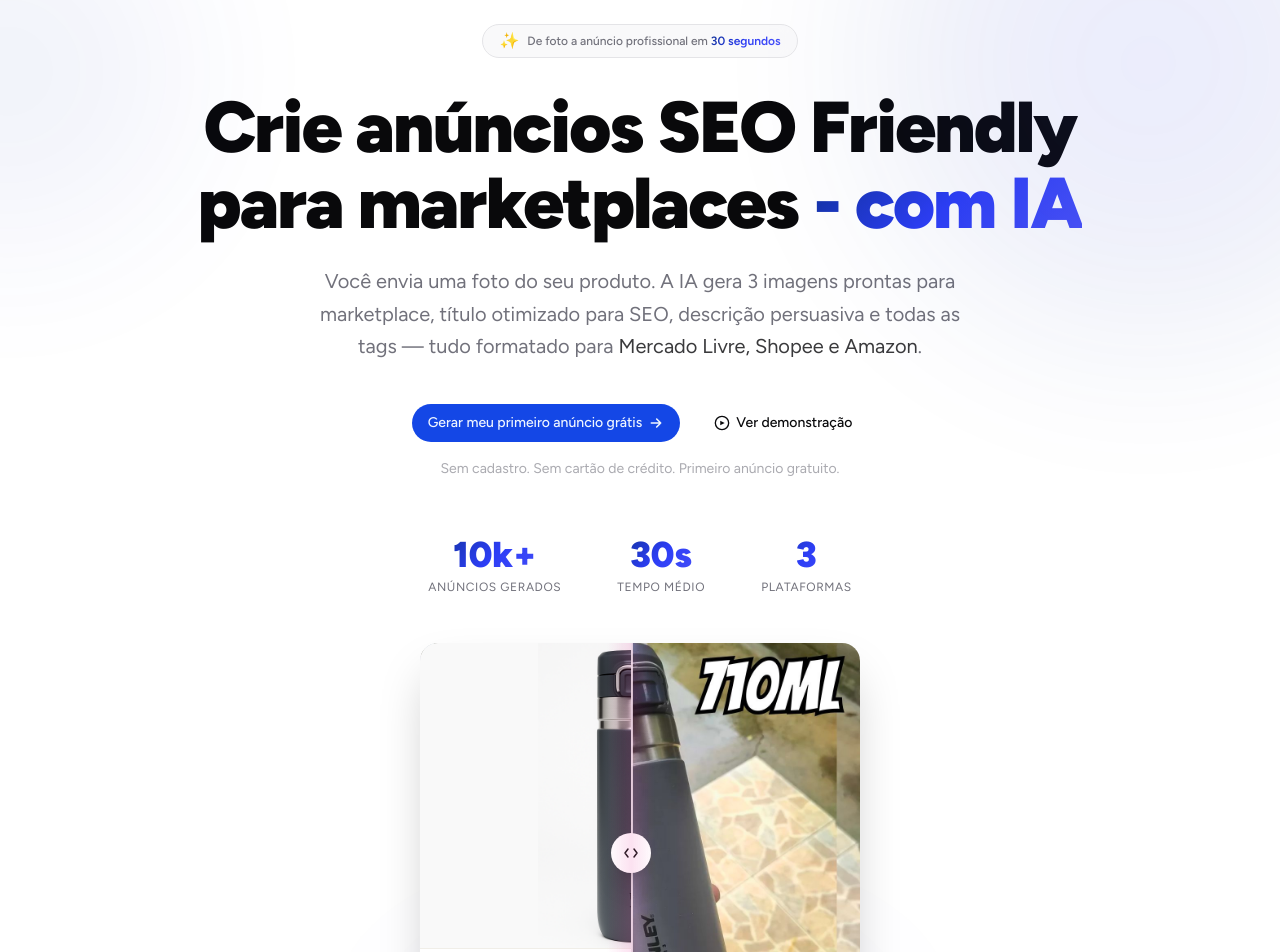
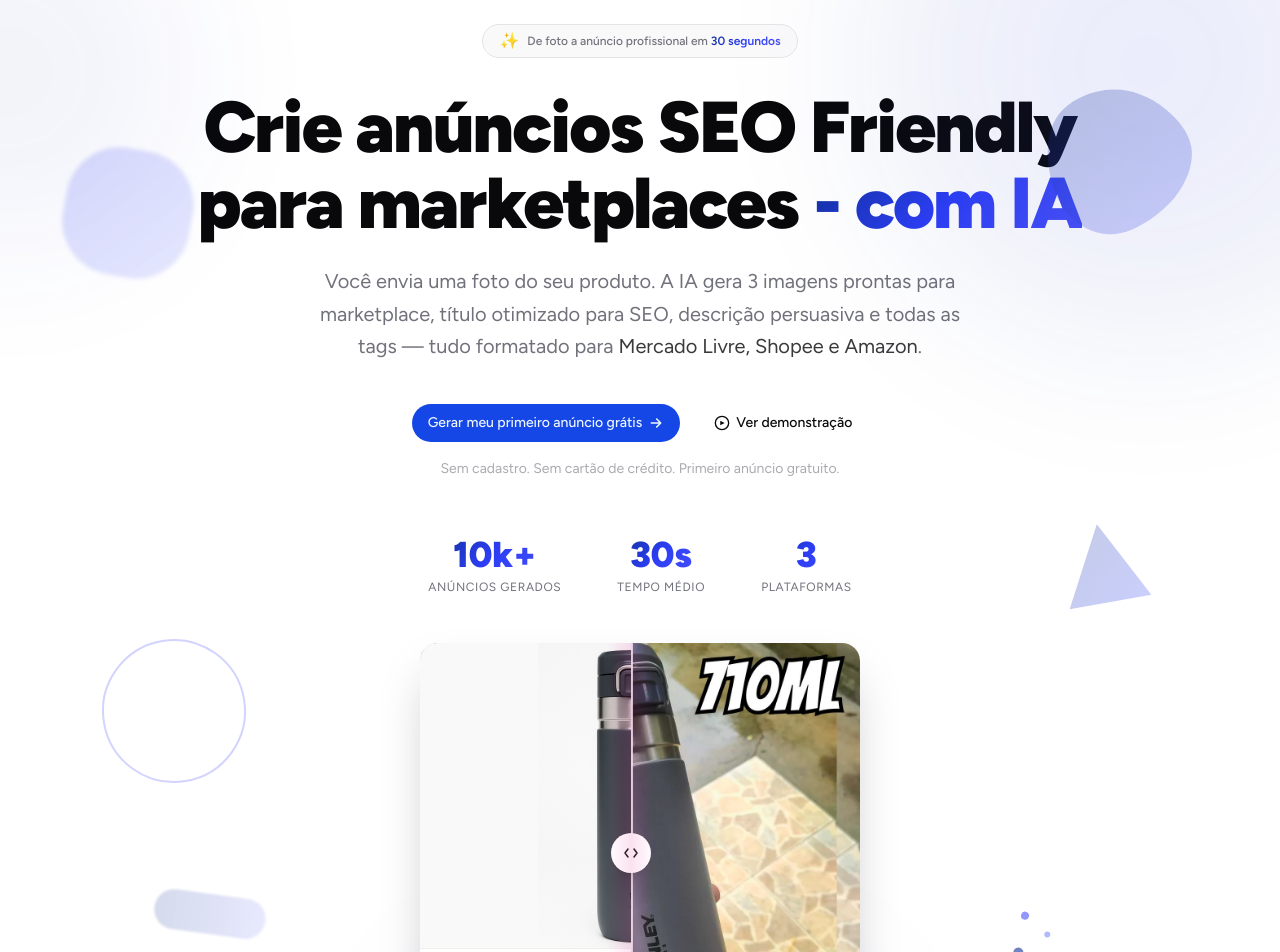
Before and after one commit to anunci-ai/lp, a Next.js app: page / in a window 1280 px wide. Shown: the part 140-1092 px from the top of the page. Built offline with nearby package versions, Linux system fonts and the light colour scheme.

Commit message:
feat: add floating shapes in hero section

```diff
--- /dev/null
+++ b/src/components/floating-shapes.tsx
@@ -0,0 +1,108 @@
+"use client";
+
+import { motion, useScroll, useTransform } from "framer-motion";
+import { useRef } from "react";
+
+export function FloatingShapes() {
+  const ref = useRef<HTMLDivElement>(null);
+  const { scrollYProgress } = useScroll({
+    target: ref,
+    offset: ["start start", "end start"],
+  });
+
+  const yFast = useTransform(scrollYProgress, [0, 1], [0, -180]);
+  const yMed = useTransform(scrollYProgress, [0, 1], [0, -120]);
+  const ySlow = useTransform(scrollYProgress, [0, 1], [0, -60]);
+
+  return (
+    <div
+      ref={ref}
+      aria-hidden="true"
+      className="pointer-events-none absolute inset-0 overflow-hidden"
+    >
+      {/* Organic blob — top-right */}
+      <motion.div
+        style={{ y: yMed }}
+        animate={{ rotate: [0, 12, 0], scale: [1, 1.06, 1] }}
+        transition={{ duration: 18, ease: "easeInOut", repeat: Infinity }}
+        className="absolute top-[12%] right-[6%] w-32 md:w-44 opacity-25"
+      >
+        <svg viewBox="0 0 200 200" className="w-full h-auto">
+          <defs>
+            <linearGradient id="floatBlob1" x1="0" y1="0" x2="1" y2="1">
+              <stop offset="0%" stopColor="#0f3194" />
+              <stop offset="100%" stopColor="#4b53f8" />
+            </linearGradient>
+          </defs>
+          <path
+            fill="url(#floatBlob1)"
+            d="M44.7,-66.1C58.9,-58.4,72.1,-46.9,77.6,-32.6C83,-18.3,80.7,-1.1,75.1,13.6C69.5,28.4,60.6,40.7,49.2,52.2C37.7,63.7,23.7,74.4,7.5,76.9C-8.7,79.4,-26.9,73.5,-40.5,62.7C-54.1,51.9,-63.1,36.1,-69,18.6C-74.9,1,-77.7,-18.5,-71.7,-34.7C-65.7,-50.9,-50.9,-63.8,-35.1,-71.2C-19.3,-78.7,-2.5,-80.6,11.6,-77.9C25.7,-75.2,30.5,-73.7,44.7,-66.1Z"
+            transform="translate(100 100)"
+          />
+        </svg>
+      </motion.div>
+
+      {/* Soft squircle — top-left */}
+      <motion.div
+        style={{
+          y: yFast,
+          background: "linear-gradient(135deg, #4b53f8, #818cf8)",
+        }}
+        animate={{ rotate: [0, 10, 0] }}
+        transition={{ duration: 14, ease: "easeInOut", repeat: Infinity }}
+        className="absolute top-[18%] left-[5%] w-24 h-24 md:w-32 md:h-32 rounded-[42%] opacity-20 blur-[2px]"
+      />
+
+      {/* Ring outline — middle-left */}
+      <motion.div
+        style={{ y: ySlow }}
+        animate={{ rotate: 360 }}
+        transition={{ duration: 70, ease: "linear", repeat: Infinity }}
+        className="absolute top-[58%] left-[8%] w-28 h-28 md:w-36 md:h-36 rounded-full border-2 border-[#4b53f8]/25"
+      />
+
+      {/* Triangle — middle-right */}
+      <motion.div
+        style={{ y: yFast }}
+        animate={{ rotate: [0, -14, 0], scale: [1, 1.04, 1] }}
+        transition={{ duration: 22, ease: "easeInOut", repeat: Infinity }}
+        className="absolute top-[48%] right-[10%] w-16 md:w-24 opacity-25"
+      >
+        <svg viewBox="0 0 100 100" className="w-full h-auto">
+          <defs>
+            <linearGradient id="floatTri" x1="0" y1="0" x2="1" y2="1">
+              <stop offset="0%" stopColor="#0f3194" />
+              <stop offset="100%" stopColor="#2d3ef6" />
+            </linearGradient>
+          </defs>
+          <path d="M50 8 L92 88 L8 88 Z" fill="url(#floatTri)" strokeLinejoin="round" />
+        </svg>
+      </motion.div>
+
+      {/* Soft pill — bottom-left */}
+      <motion.div
+        style={{
+          y: yMed,
+          background:
+            "linear-gradient(90deg, rgba(15,49,148,0.7), rgba(75,83,248,0.5))",
+        }}
+        animate={{ rotate: [0, 8, 0] }}
+        transition={{ duration: 16, ease: "easeInOut", repeat: Infinity }}
+        className="absolute bottom-[18%] left-[12%] w-20 h-7 md:w-28 md:h-10 rounded-full opacity-25 blur-[1px]"
+      />
+
+      {/* Dot cluster — bottom-right */}
+      <motion.div
+        style={{ y: ySlow }}
+        animate={{ rotate: [0, 18, 0] }}
+        transition={{ duration: 14, ease: "easeInOut", repeat: Infinity }}
+        className="absolute bottom-[14%] right-[16%] w-14 h-14 md:w-16 md:h-16 opacity-60"
+      >
+        <span className="absolute top-0 left-0 w-2 h-2 rounded-full bg-[#4b53f8]" />
+        <span className="absolute top-3 left-7 w-1.5 h-1.5 rounded-full bg-[#818cf8]" />
+        <span className="absolute top-9 left-1 w-2.5 h-2.5 rounded-full bg-[#0f3194]" />
+        <span className="absolute top-10 left-9 w-1.5 h-1.5 rounded-full bg-[#4b53f8]" />
+      </motion.div>
+    </div>
+  );
+}
--- a/src/components/sections/hero.tsx
+++ b/src/components/sections/hero.tsx
@@ -3,6 +3,7 @@
 import { motion } from "framer-motion";
 import { AnimatedBlobs } from "@/components/animated-blobs";
 import { BeforeAfter } from "@/components/before-after";
+import { FloatingShapes } from "@/components/floating-shapes";
 import { Button } from "../ui/button";
 
 const container = {
@@ -32,6 +33,7 @@
   return (
     <section className="relative min-h-screen flex flex-col items-center justify-center pt-24 pb-16 px-5 overflow-hidden dot-grid">
       <AnimatedBlobs />
+      <FloatingShapes />
 
       {/* Top badge */}
       <motion.div
```
